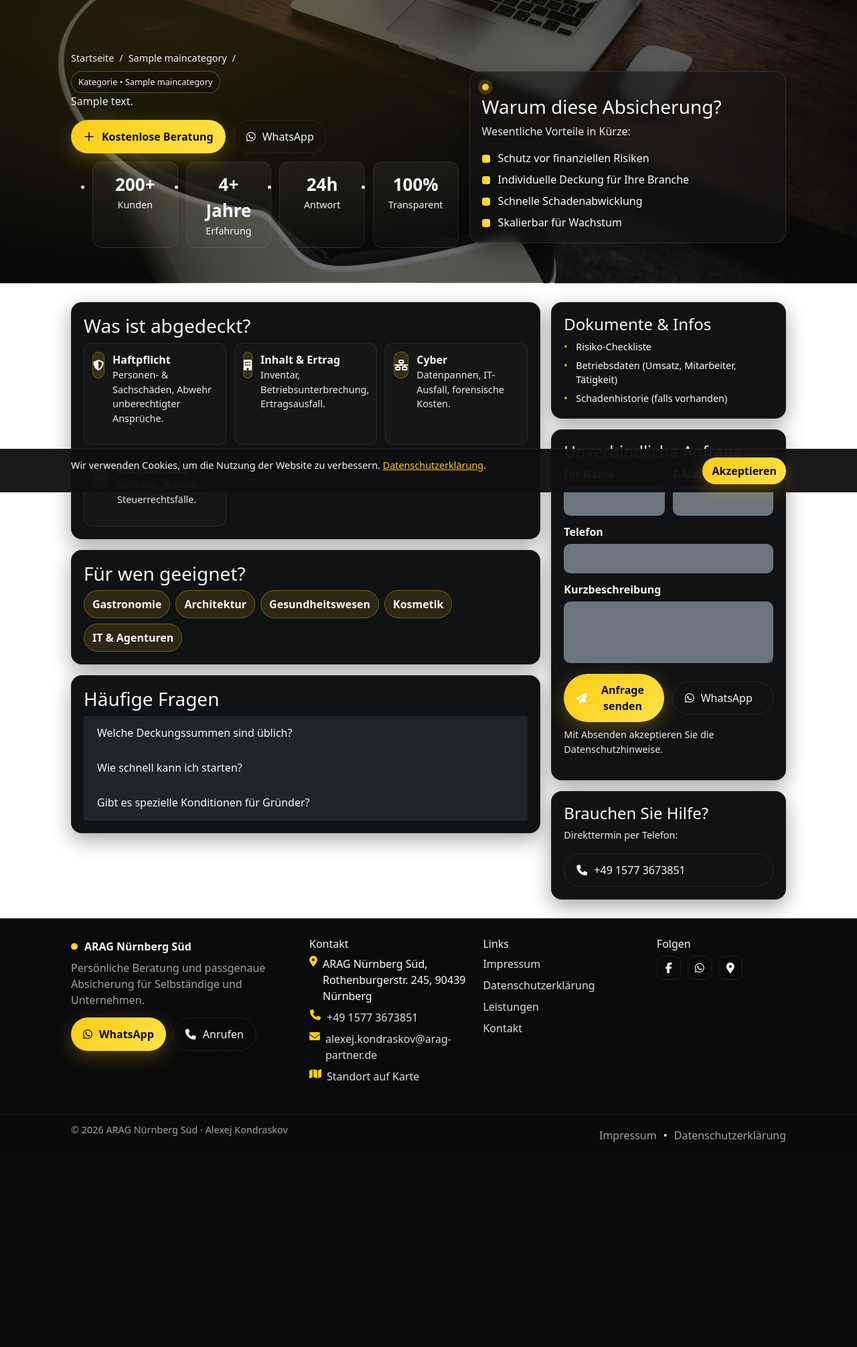
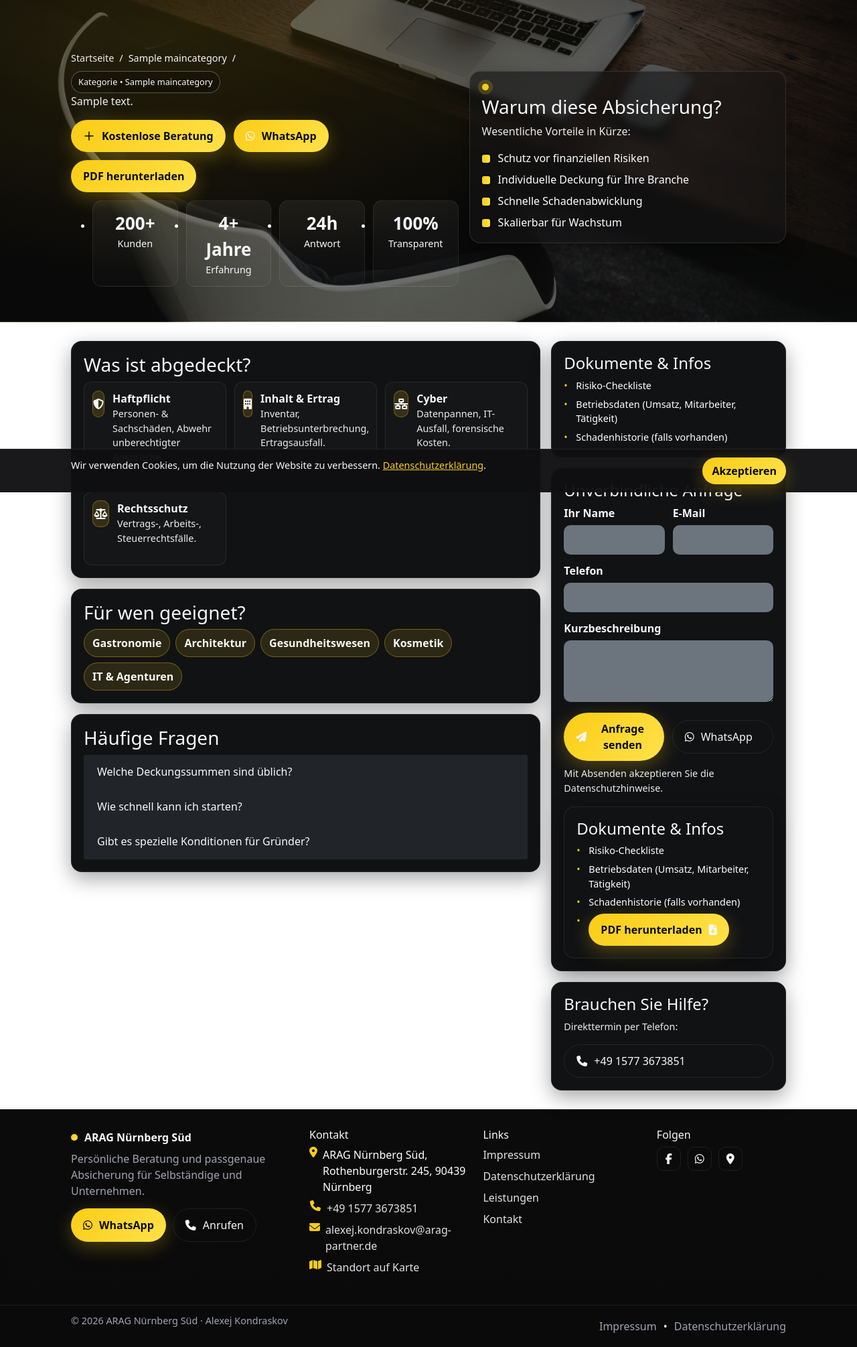
Before and after one commit to Vladimir-Strelec/insurance, a Django app: a page that uses insuranceProject/myproject/template/subcategory_detail.html in a window 1280 px wide. Shown: the part 65-2076 px from the top of the page at 67% size. Before the commit the page ends 1770 px from the top, so only its background shows below. Run offline with Django 5.2, Linux system fonts and the light colour scheme; tables that the repository leaves empty hold one stand-in row (values such as "Sample post"); some libraries are stand-ins or nearby versions.

Commit message:
Created file download

```diff
--- a/insuranceProject/myproject/insurance/models.py
+++ b/insuranceProject/myproject/insurance/models.py
@@ -59,15 +59,15 @@ class SubCategory(models.Model):
     main_category = models.ManyToManyField(MainCategory, related_name='subcategories')
     name = models.CharField(max_length=100)
     description = models.TextField(blank=True)
-    image = models.ImageField(
-        storage=MediaCloudinaryStorage(),
-        upload_to='category_images',  # Cloudinary folder
+    seo_keywords = models.CharField(max_length=255, blank=True, null=True)
+    slug = models.SlugField(max_length=255, unique=True, blank=True)
+    private = models.BooleanField(default=False)
+    file = models.FileField(
+        storage=MediaCloudinaryStorage(resource_type='raw'),
+        upload_to='subcategory_files',
         blank=True,
         null=True
     )
-    seo_keywords = models.CharField(max_length=255, blank=True, null=True)
-    slug = models.SlugField(max_length=255, unique=True, blank=True)
-    private = models.BooleanField(default=False)
 
     def save(self, *args, **kwargs):
         if not self.slug:
@@ -85,7 +85,9 @@ class SubCategory(models.Model):
         return f" → {self.name}"
 
     def get_absolute_url(self):
-        return reverse('lead_create', args=[self.main_category.slug, self.slug])
+        # Если есть хотя бы одна категория, берем первую
+        main_slug = self.main_category.first().slug if self.main_category.exists() else ''
+        return reverse('lead_create', args=[main_slug, self.slug])
 
 
 class InsuranceLead(models.Model):
--- a/insuranceProject/myproject/template/subcategory_detail.html
+++ b/insuranceProject/myproject/template/subcategory_detail.html
@@ -5,8 +5,6 @@
 {% block meta_description %}{{ subcategory.seo_keywords|default:"Individuelle Absicherung mit persönlicher Beratung." }}{% endblock %}
 
 {% block content %}
-
-{# Герой с параллаксом: если есть картинка у сабкатегории — используем её, иначе дефолт из статики #}
 
 <section class="sub-hero fixed-bg"
          style="--hero-img: url('{% static 'images/luca-bravo-9l_326FISzk-unsplash.jpg' %}');">
@@ -33,9 +31,16 @@
             </svg>
             Kostenlose Beratung
           </a>
-          <a class="btn btn-ghost" href="https://wa.me/4915773673851" target="_blank" rel="noopener">
-            <i class="fa-brands fa-whatsapp"></i> WhatsApp
+          <a class="btn btn-primary" href="https://wa.me/4915773673851" target="_blank" rel="noopener">
+            <i class="fa-brands fa-whatsapp custom-black-icon"></i> WhatsApp
           </a>
+          {% if sub_category.file.url %}
+
+           <a class="btn btn-primary" href="{{ sub_category.file.url }}" target="_blank" rel="noopener" download>
+
+            PDF herunterladen
+          </a>
+          {% endif %}
         </div>
         <ul class="kpis small">
           <li class="kpi"><b>200+</b><span>Kunden</span></li>
@@ -153,6 +158,8 @@
       {% endif %}
     </div>
 
+
+
     <!-- Сайдбар -->
     <aside class="stack gap-16">
       <div class="card-neo">
@@ -198,9 +205,26 @@
               <i class="fa-brands fa-whatsapp"></i> WhatsApp
             </a>
           </div>
+
           <p class="small muted mt-2">Mit Absenden akzeptieren Sie die Datenschutzhinweise.</p>
           <div class="message mt-2" id="response-message" hidden></div>
         </form>
+
+        <div class="card-neo">
+          <h4 class="mb-2">Dokumente &amp; Infos</h4>
+          <ul class="list-bullet small">
+            <li>Risiko-Checkliste</li>
+            <li>Betriebsdaten (Umsatz, Mitarbeiter, Tätigkeit)</li>
+            <li>Schadenhistorie (falls vorhanden)</li>
+            {% if sub_category.file.url %}
+            <li>
+              <a class="btn btn-primary" download href="{{ subcategory.file.url }}">PDF herunterladen
+                <i class="fa-solid fa-file-arrow-down"></i> {{ subcategory.file.name|slice:"12:" }}
+              </a>
+            </li>
+            {% endif %}
+          </ul>
+        </div>
       </div>
 
       <div class="card-neo">
```
Also changed, not shown: insuranceProject/myproject/insurance/admin.py (+7 -7 lines), insuranceProject/myproject/myproject/settings.py (+8 -1 lines), insuranceProject/myproject/insurance/migrations/0013_subcategory_file.py (added), insuranceProject/myproject/insurance/migrations/0014_remove_subcategory_image.py (added), insuranceProject/myproject/insurance/migrations/0015_alter_subcategory_file.py (added), insuranceProject/myproject/insurance/migrations/0016_alter_subcategory_file.py (added).
